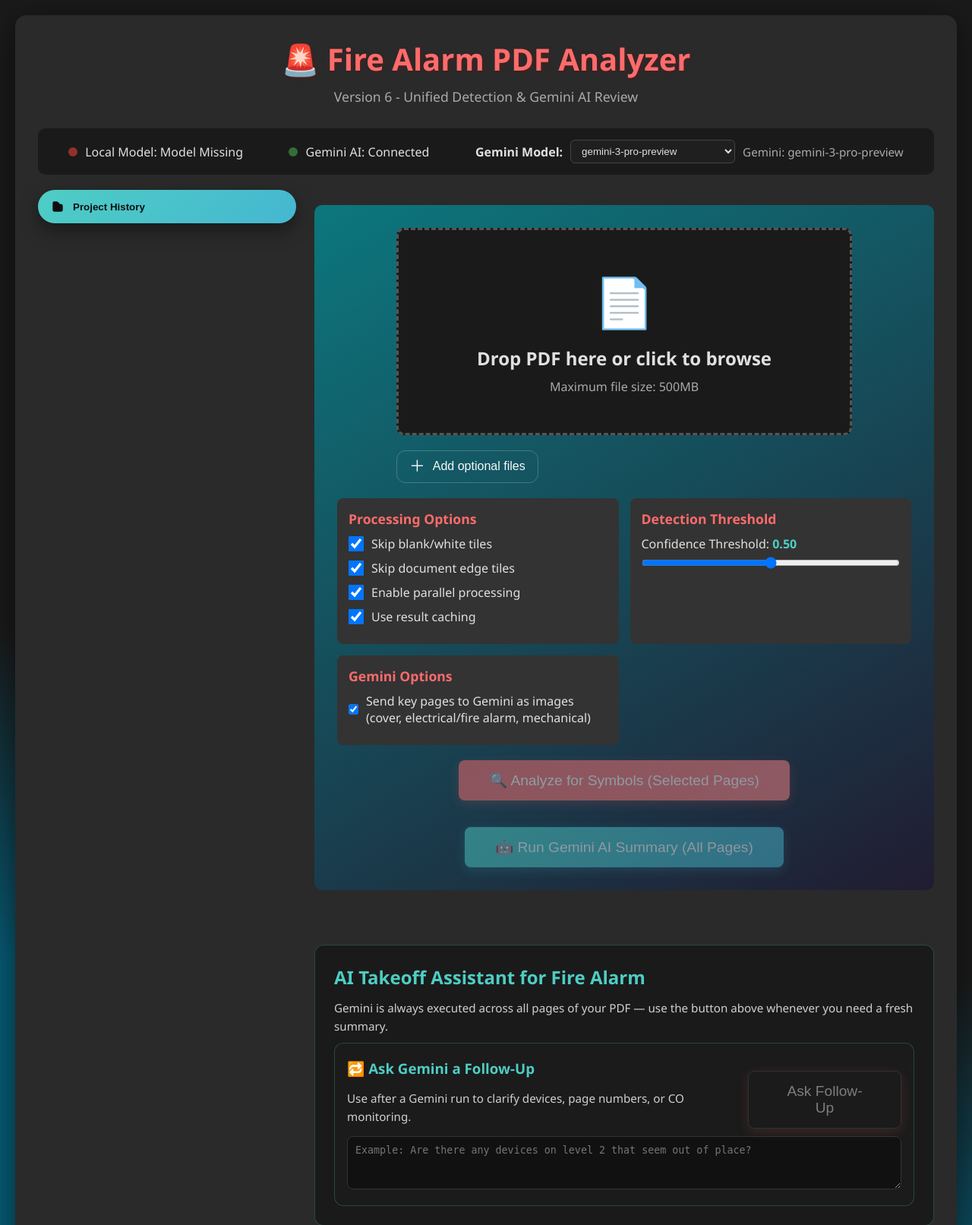
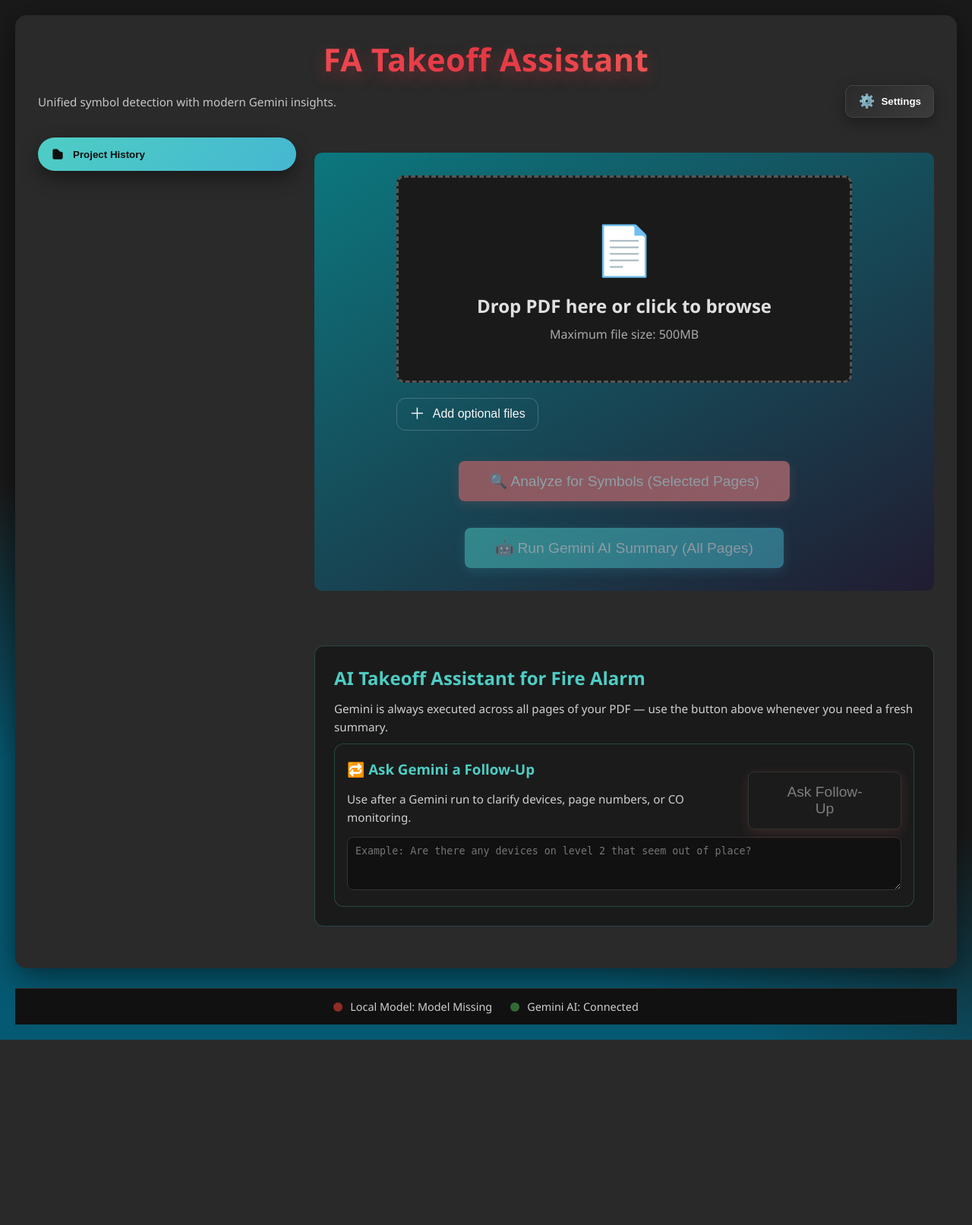
Before and after one commit to dms0313/Fire-Alarm-Project-Takeoff-Assistant, a Flask app: page / in a window 1280 px wide. Shown: the top 1613 px of the page at 76% size. After the commit the page ends 1369 px from the top, so only its background shows below. Run offline with Flask 3, Linux system fonts and the light colour scheme; data that the repository does not hold is empty; some libraries are stand-ins or nearby versions.

Commit message:
Refine settings layout and footer statuses

```diff
--- a/static/css/style.css
+++ b/static/css/style.css
@@ -145,12 +145,15 @@
     gap: 22px;
 }
 
-h1 {
+.app-title {
     text-align: center;
-    color: #ff6b6b;
-    margin-bottom: 10px;
-    font-size: 2.5em;
-    text-shadow: 2px 2px 4px rgba(140, 9, 9, 0.3);
+    margin-bottom: 6px;
+    font-size: 2.6em;
+    background: linear-gradient(120deg, #ff6b6b, #e63946, #ff8f70);
+    -webkit-background-clip: text;
+    -webkit-text-fill-color: transparent;
+    text-shadow: 0 8px 20px rgba(230, 57, 70, 0.35);
+    letter-spacing: 0.5px;
 }
 
 .subtitle {
@@ -160,15 +163,43 @@
     font-size: 1.1em;
 }
 
-.status-bar {
-    background: #1a1a1a;
-    padding: 15px;
+.top-actions {
+    display: flex;
+    align-items: center;
+    justify-content: space-between;
+    gap: 12px;
+    margin-bottom: 26px;
+    flex-wrap: wrap;
+}
+
+.tagline {
+    color: #c7c7c7;
+    font-size: 0.95rem;
+}
+
+.settings-btn {
+    display: inline-flex;
+    align-items: center;
+    gap: 8px;
+    background: linear-gradient(135deg, #2a2a2a 0%, #3c3c3c 100%);
+    border: 1px solid #444;
+    color: #fff;
     border-radius: 10px;
-    margin-bottom: 20px;
-    display: flex;
-    justify-content: space-around;
-    flex-wrap: wrap;
-    gap: 10px;
+    padding: 10px 16px;
+    cursor: pointer;
+    font-weight: 600;
+    box-shadow: 0 6px 18px rgba(0, 0, 0, 0.35);
+    transition: transform 0.2s ease, box-shadow 0.2s ease, border-color 0.2s ease;
+}
+
+.settings-btn:hover {
+    transform: translateY(-1px);
+    box-shadow: 0 10px 24px rgba(0, 0, 0, 0.4);
+    border-color: #ff6b6b;
+}
+
+.settings-icon {
+    font-size: 1.1rem;
 }
 
 .history-panel {
@@ -323,6 +354,19 @@
     display: flex;
     align-items: center;
     gap: 10px;
+}
+
+.status-footer {
+    background: #111;
+    border-top: 1px solid #2f2f2f;
+    padding: 14px 18px;
+    margin-top: 26px;
+    display: flex;
+    justify-content: center;
+    gap: 24px;
+    flex-wrap: wrap;
+    font-size: 0.9rem;
+    color: #cfcfcf;
 }
 
 .model-selector label {
--- a/templates/index.html
+++ b/templates/index.html
@@ -4,32 +4,21 @@
 <head>
     <meta charset="UTF-8">
     <meta name="viewport" content="width=device-width, initial-scale=1.0">
-    <title>🚨 Fire Alarm PDF Analyzer - v6</title>
+    <title>FA Takeoff Assistant</title>
     <link rel="stylesheet" href="../static/css/style.css">
     <script defer src="/static/js/main.js"></script>
 </head>
 
 <body>
     <div class="container">
-        <h1>🚨 Fire Alarm PDF Analyzer</h1>
-        <p class="subtitle">Version 6 - Unified Detection &amp; Gemini AI Review</p>
+        <h1 class="app-title">FA Takeoff Assistant</h1>
 
-        <div class="status-bar" role="status">
-            <div class="status-item">
-                <div class="status-dot" id="local-model-status" aria-hidden="true"></div>
-                <span>Local Model: <span id="local-model-text">Checking...</span></span>
-            </div>
-            <div class="status-item">
-                <div class="status-dot" id="gemini-status" aria-hidden="true"></div>
-                <span>Gemini AI: <span id="gemini-text">Checking...</span></span>
-            </div>
-            <div class="status-item status-message hidden" id="gemini-status-message" role="alert" aria-live="polite">
-            </div>
-            <div class="status-item model-selector">
-                <label for="geminiModelSelect">Gemini Model:</label>
-                <select id="geminiModelSelect" aria-label="Select Gemini text model"></select>
-                <span class="status-helper" id="model-info">-</span>
-            </div>
+        <div class="top-actions">
+            <div class="tagline">Unified symbol detection with modern Gemini insights.</div>
+            <button class="settings-btn" id="openSettingsBtn" aria-haspopup="dialog" aria-controls="settingsModal">
+                <span class="settings-icon" aria-hidden="true">⚙️</span>
+                Settings
+            </button>
         </div>
 
         <div class="app-layout">
@@ -145,43 +134,6 @@
                             </div>
                         </div>
 
-                        <div class="options-grid">
-                            <div class="option-group">
-                                <h3>Processing Options</h3>
-                                <div class="checkbox-group">
-                                    <input type="checkbox" id="skipBlank" checked>
-                                    <label for="skipBlank">Skip blank/white tiles</label>
-                                </div>
-                                <div class="checkbox-group">
-                                    <input type="checkbox" id="skipEdges" checked>
-                                    <label for="skipEdges">Skip document edge tiles</label>
-                                </div>
-                                <div class="checkbox-group">
-                                    <input type="checkbox" id="useParallel" checked>
-                                    <label for="useParallel">Enable parallel processing</label>
-                                </div>
-                                <div class="checkbox-group">
-                                    <input type="checkbox" id="useCache" checked>
-                                    <label for="useCache">Use result caching</label>
-                                </div>
-                            </div>
-                            <div class="option-group">
-                                <h3>Detection Threshold</h3>
-                                <div class="slider-group">
-                                    <label for="confidence">Confidence Threshold: <span class="slider-value"
-                                            id="confidenceValue">0.50</span></label>
-                                    <input type="range" id="confidence" min="0" max="1" step="0.05" value="0.5">
-                                </div>
-                            </div>
-                            <div class="option-group">
-                                <h3>Gemini Options</h3>
-                                <div class="checkbox-group">
-                                    <input type="checkbox" id="sendGeminiImages" checked>
-                                    <label for="sendGeminiImages">Send key pages to Gemini as images (cover, electrical/fire alarm, mechanical)</label>
-                                </div>
-                            </div>
-                        </div>
-
                         <div class="action-row">
                             <button class="btn" id="analyzeBtn" disabled>🔍 Analyze for Symbols (Selected Pages)</button>
                             <button class="btn btn-gemini" id="startGeminiBtn" disabled>🤖 Run Gemini AI Summary (All
@@ -282,6 +234,76 @@
         </div>
     </div>
 
+    <div class="status-footer" role="status">
+        <div class="status-item">
+            <div class="status-dot" id="local-model-status" aria-hidden="true"></div>
+            <span>Local Model: <span id="local-model-text">Checking...</span></span>
+        </div>
+        <div class="status-item">
+            <div class="status-dot" id="gemini-status" aria-hidden="true"></div>
+            <span>Gemini AI: <span id="gemini-text">Checking...</span></span>
+        </div>
+        <div class="status-item status-message hidden" id="gemini-status-message" role="alert" aria-live="polite">
+        </div>
+    </div>
+
+    <div class="settings-overlay hidden" id="settingsModal" role="dialog" aria-modal="true" aria-hidden="true">
+        <div class="settings-panel">
+            <div class="settings-header">
+                <div>
+                    <p class="eyebrow">Configuration</p>
+                    <h2>Processing &amp; Gemini Settings</h2>
+                    <p class="settings-helper">Tune YOLO detection, Gemini preferences, and models in one place.</p>
+                </div>
+                <button class="settings-close" id="closeSettingsBtn" aria-label="Close settings">×</button>
+            </div>
+
+            <div class="settings-grid">
+                <div class="option-group">
+                    <h3>Processing Options</h3>
+                    <div class="checkbox-group">
+                        <input type="checkbox" id="skipBlank" checked>
+                        <label for="skipBlank">Skip blank/white tiles</label>
+                    </div>
+                    <div class="checkbox-group">
+                        <input type="checkbox" id="skipEdges" checked>
+                        <label for="skipEdges">Skip document edge tiles</label>
+                    </div>
+                    <div class="checkbox-group">
+                        <input type="checkbox" id="useParallel" checked>
+                        <label for="useParallel">Enable parallel processing</label>
+                    </div>
+                    <div class="checkbox-group">
+                        <input type="checkbox" id="useCache" checked>
+                        <label for="useCache">Use result caching</label>
+                    </div>
+                </div>
+
+                <div class="option-group">
+                    <h3>Detection Threshold</h3>
+                    <div class="slider-group">
+                        <label for="confidence">Confidence Threshold: <span class="slider-value"
+                                id="confidenceValue">0.50</span></label>
+                        <input type="range" id="confidence" min="0" max="1" step="0.05" value="0.5">
+                    </div>
+                </div>
+
+                <div class="option-group">
+                    <h3>Gemini Options</h3>
+                    <div class="checkbox-group">
+                        <input type="checkbox" id="sendGeminiImages" checked>
+                        <label for="sendGeminiImages">Send key pages to Gemini as images (cover, electrical/fire alarm, mechanical)</label>
+                    </div>
+                    <div class="model-selector">
+                        <label for="geminiModelSelect">Gemini Model</label>
+                        <select id="geminiModelSelect" aria-label="Select Gemini text model"></select>
+                        <span class="status-helper" id="model-info">-</span>
+                    </div>
+                </div>
+            </div>
+        </div>
+    </div>
+
     <div class="modal" id="imageModal" role="dialog" aria-modal="true" aria-hidden="true">
         <div class="modal-content">
             <span class="modal-close" id="modalClose" role="button" aria-label="Close preview">&times;</span>
```
Also changed, not shown: other parts of static/css/style.css (+87 -0 lines), static/js/main.js (+37 -0 lines).
